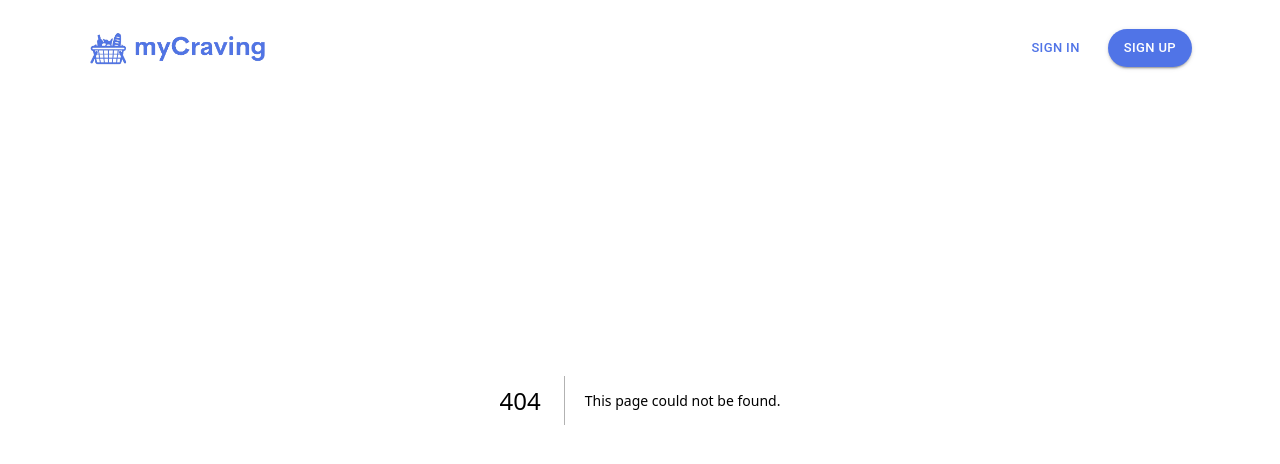
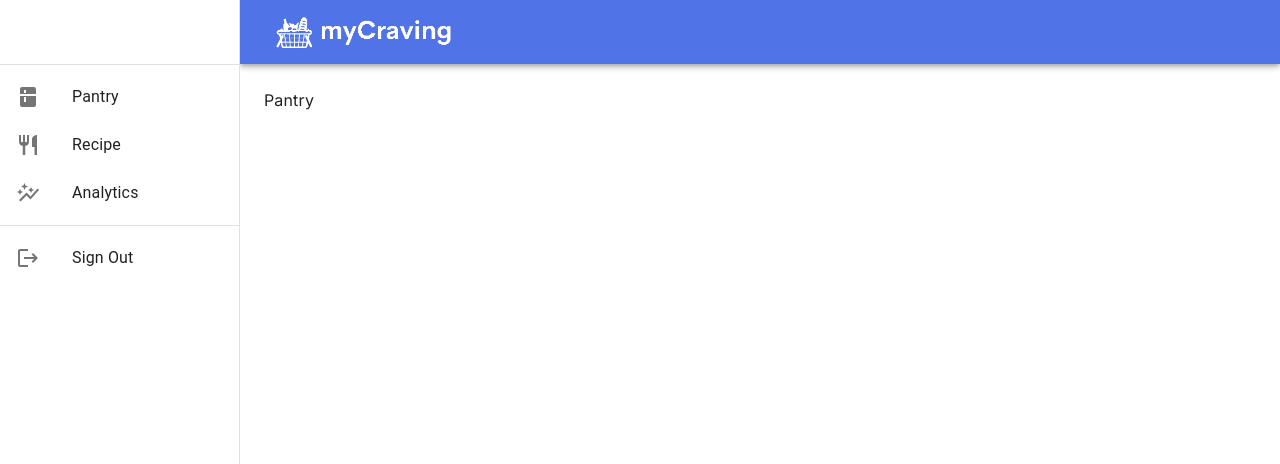
Before and after one commit to Jeffuz/myCraving, a Next.js app in the folder my-app/: page /dashboard in a window 1280 px wide. Before the commit this address had no page. Shown: the top 464 px of the page. Built offline with nearby package versions, Linux system fonts and the light colour scheme.

Commit message:
create dashboard layout

```diff
--- /dev/null
+++ b/my-app/src/app/dashboard/page.tsx
@@ -0,0 +1,179 @@
+"use client";
+
+import { useState } from "react";
+import AppBar from "@mui/material/AppBar";
+import Box from "@mui/material/Box";
+import CssBaseline from "@mui/material/CssBaseline";
+import Divider from "@mui/material/Divider";
+import Drawer from "@mui/material/Drawer";
+import IconButton from "@mui/material/IconButton";
+import List from "@mui/material/List";
+import ListItem from "@mui/material/ListItem";
+import ListItemButton from "@mui/material/ListItemButton";
+import ListItemIcon from "@mui/material/ListItemIcon";
+import ListItemText from "@mui/material/ListItemText";
+import MenuIcon from "@mui/icons-material/Menu";
+import Toolbar from "@mui/material/Toolbar";
+import KitchenIcon from "@mui/icons-material/Kitchen";
+import RestaurantIcon from "@mui/icons-material/Restaurant";
+import LogoutIcon from "@mui/icons-material/Logout";
+import AutoGraphIcon from "@mui/icons-material/AutoGraph";
+import Pantry from "@/components/Pantry";
+import Recipe from "@/components/Recipe";
+import Analytics from "@/components/Analytics";
+
+const drawerWidth = 240;
+
+export default function ResponsiveDrawer() {
+  const [mobileOpen, setMobileOpen] = useState(false);
+  const [isClosing, setIsClosing] = useState(false);
+
+  // Page select from navbar
+  const [page, setPage] = useState("Pantry");
+
+  const handleDrawerClose = () => {
+    setIsClosing(true);
+    setMobileOpen(false);
+  };
+
+  const handleDrawerTransitionEnd = () => {
+    setIsClosing(false);
+  };
+
+  const handleDrawerToggle = () => {
+    if (!isClosing) {
+      setMobileOpen(!mobileOpen);
+    }
+  };
+
+  // Determine Page selected from Navbar
+  const selectPage = (currentPage:string) => {
+    setPage(currentPage);
+    // Close drawer after selecting page
+    handleDrawerClose();
+  };
+
+  // Signout Button
+  const handleSignOut = () => {
+    // Sign out logic
+    // Jump back to / route (home page)
+  };
+
+  const drawer = (
+    <div>
+      {/* Navbar */}
+      <Toolbar />
+      <Divider />
+      {/* Nav pages under navbar */}
+      <List>
+        {["Pantry", "Recipe", "Analytics"].map((text, index) => (
+          <ListItem key={text} disablePadding>
+            <ListItemButton onClick={()=> selectPage(text)}>
+              <ListItemIcon>
+                {index === 0 && <KitchenIcon />}
+                {index === 1 && <RestaurantIcon />}
+                {index === 2 && <AutoGraphIcon />}
+              </ListItemIcon>
+              <ListItemText primary={text} />
+            </ListItemButton>
+          </ListItem>
+        ))}
+      </List>
+      <Divider />
+      {/* Logout under navbar */}
+      <List>
+        <ListItemButton>
+          <ListItemIcon>
+            <LogoutIcon />
+          </ListItemIcon>
+          <ListItemText primary={"Sign Out"} />
+        </ListItemButton>
+      </List>
+    </div>
+  );
+
+  return (
+    <Box sx={{ display: "flex" }}>
+      <CssBaseline />
+      <AppBar
+        position="fixed"
+        sx={{
+          width: { sm: `calc(100% - ${drawerWidth}px)` },
+          ml: { sm: `${drawerWidth}px` },
+        }}
+      >
+        {/* Toolbar to display hamburger for responsiveness + Logo*/}
+        <Toolbar sx={{ backgroundColor: "#5074E7" }}>
+          <IconButton
+            color="inherit"
+            aria-label="open drawer"
+            edge="start"
+            onClick={handleDrawerToggle}
+            sx={{ mr: 2, display: { sm: "none" } }}
+          >
+            <MenuIcon />
+          </IconButton>
+          <img
+            src="./myCravingWhite.png"
+            alt="logo of myCravingWhite"
+            width="200px"
+            height="auto"
+            // cursor="pointer"
+          />
+        </Toolbar>
+      </AppBar>
+      <Box
+        component="nav"
+        sx={{ width: { sm: drawerWidth }, flexShrink: { sm: 0 } }}
+        aria-label="mailbox folders"
+      >
+        <Drawer
+          variant="temporary"
+          open={mobileOpen}
+          onTransitionEnd={handleDrawerTransitionEnd}
+          onClose={handleDrawerClose}
+          ModalProps={{
+            keepMounted: true,
+          }}
+          sx={{
+            display: { xs: "block", sm: "none" },
+            "& .MuiDrawer-paper": {
+              boxSizing: "border-box",
+              width: drawerWidth,
+            },
+          }}
+        >
+          {drawer}
+        </Drawer>
+        <Drawer
+          variant="permanent"
+          sx={{
+            display: { xs: "none", sm: "block" },
+            "& .MuiDrawer-paper": {
+              boxSizing: "border-box",
+              width: drawerWidth,
+            },
+          }}
+          open
+        >
+          {drawer}
+        </Drawer>
+      </Box>
+      <Box
+        component="main"
+        sx={{
+          flexGrow: 1,
+          p: 3,
+          width: { sm: `calc(100% - ${drawerWidth}px)` },
+        }}
+      >
+        {/* Used as margin to avoid appbar */}
+        <Toolbar/>
+        {/* Conditional run pantry pages*/}
+        {page === "Pantry" && <Pantry />}
+        {page === "Recipe" && <Recipe />}
+        {page === "Analytics" && <Analytics />}
+      </Box>
+    </Box>
+  );
+}
--- a/my-app/src/app/layout.tsx
+++ b/my-app/src/app/layout.tsx
@@ -1,8 +1,5 @@
-"use client";
 import { Inter } from "next/font/google";
 import "./globals.css";
-import Navbar from "@/components/Navbar";
-import { usePathname } from "next/navigation";
 
 const inter = Inter({ subsets: ["latin"] });
 
@@ -11,14 +8,10 @@ export default function RootLayout({
 }: Readonly<{
   children: React.ReactNode;
 }>) {
-  const pathName = usePathname();
-  const isSignInPage = pathName === "/signin";
-  const isSignUpPage = pathName === "/signup";
 
   return (
     <html lang="en">
       <body className={inter.className}>
-        {(!isSignInPage && !isSignUpPage)  && <Navbar />}
         {children}
       </body>
     </html>
--- a/my-app/src/app/page.tsx
+++ b/my-app/src/app/page.tsx
@@ -1,4 +1,5 @@
 import Hero from "@/components/Hero";
+import Navbar from "@/components/Navbar";
 
 export default function Home() {
   return (
@@ -8,6 +9,7 @@ export default function Home() {
       alignItems: 'center',
       height: '100vh'
     }}>
+      <Navbar/>
       <Hero />
     </main>
   );
--- a/my-app/src/app/signin/page.tsx
+++ b/my-app/src/app/signin/page.tsx
@@ -93,6 +93,7 @@ export default function SignInSide() {
             sx={{
               mt: 3,
               mb: 2,
+              py: 1,
               backgroundColor: "#5074E7",
               "&:hover": {
                 backgroundColor: "rgba(64, 99, 201, 0.9)",
@@ -141,6 +142,7 @@ export default function SignInSide() {
               sx={{
                 mt: 3,
                 mb: 2,
+                py: 1,
                 color: '#5074E7',
                 border: 1.5,
                 backgroundColor: "white",
--- a/my-app/src/app/signup/page.tsx
+++ b/my-app/src/app/signup/page.tsx
@@ -84,6 +84,7 @@ export default function SignUpSide() {
             sx={{
               mt: 3,
               mb: 2,
+              py: 1,
               backgroundColor: "#5074E7",
               "&:hover": {
                 backgroundColor: "rgba(64, 99, 201, 0.9)",
@@ -152,6 +153,7 @@ export default function SignUpSide() {
               sx={{
                 mt: 3,
                 mb: 2,
+                py: 1,
                 color: '#5074E7',
                 border: 1.5,
                 backgroundColor: "white",
--- /dev/null
+++ b/my-app/src/components/Analytics.tsx
@@ -0,0 +1,7 @@
+const Analytics = () => {
+  return (
+    <div>Analytics</div>
+  )
+}
+
+export default Analytics
--- a/my-app/src/components/Hero.tsx
+++ b/my-app/src/components/Hero.tsx
@@ -59,7 +59,7 @@ export default function Hero() {
             useFlexGap
             sx={{ pt: 2, width: { xs: "100%", sm: "auto" } }}
           >
-            <Link href="/pantry" passHref>
+            <Link href="/dashboard" passHref>
               <Button
                 variant="contained"
                 sx={{
--- /dev/null
+++ b/my-app/src/components/Pantry.tsx
@@ -0,0 +1,7 @@
+const Pantry = () => {
+  return (
+    <div>Pantry</div>
+  )
+}
+
+export default Pantry
--- /dev/null
+++ b/my-app/src/components/Recipe.tsx
@@ -0,0 +1,7 @@
+const Recipe = () => {
+  return (
+    <div>Recipe</div>
+  )
+}
+
+export default Recipe
```
Also changed, not shown: my-app/src/app/pantry/page.tsx (deleted, +0 -9 lines), my-app/public/myCravingWhite.png (added).
